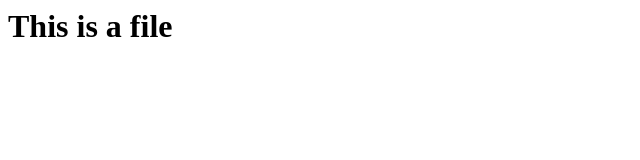
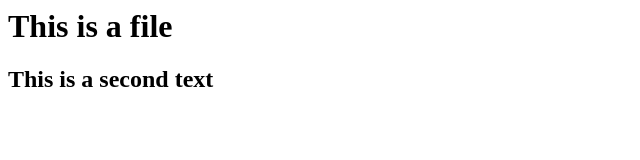
Before and after one commit to KanchandeepG/Devops2, a plain HTML site: page index.html in a window 1280 px wide. Shown: the whole page, without its empty margins (0-640 px from the left). Drawn offline with Linux system fonts and the light colour scheme.

Commit message:
dev initial commit

```diff
--- a/index.html
+++ b/index.html
@@ -4,5 +4,6 @@
     </head>
     <body>
         <h1>This is a file</h1>
+        <h2>This is a second text</h2>
     </body>
 </html>
```
